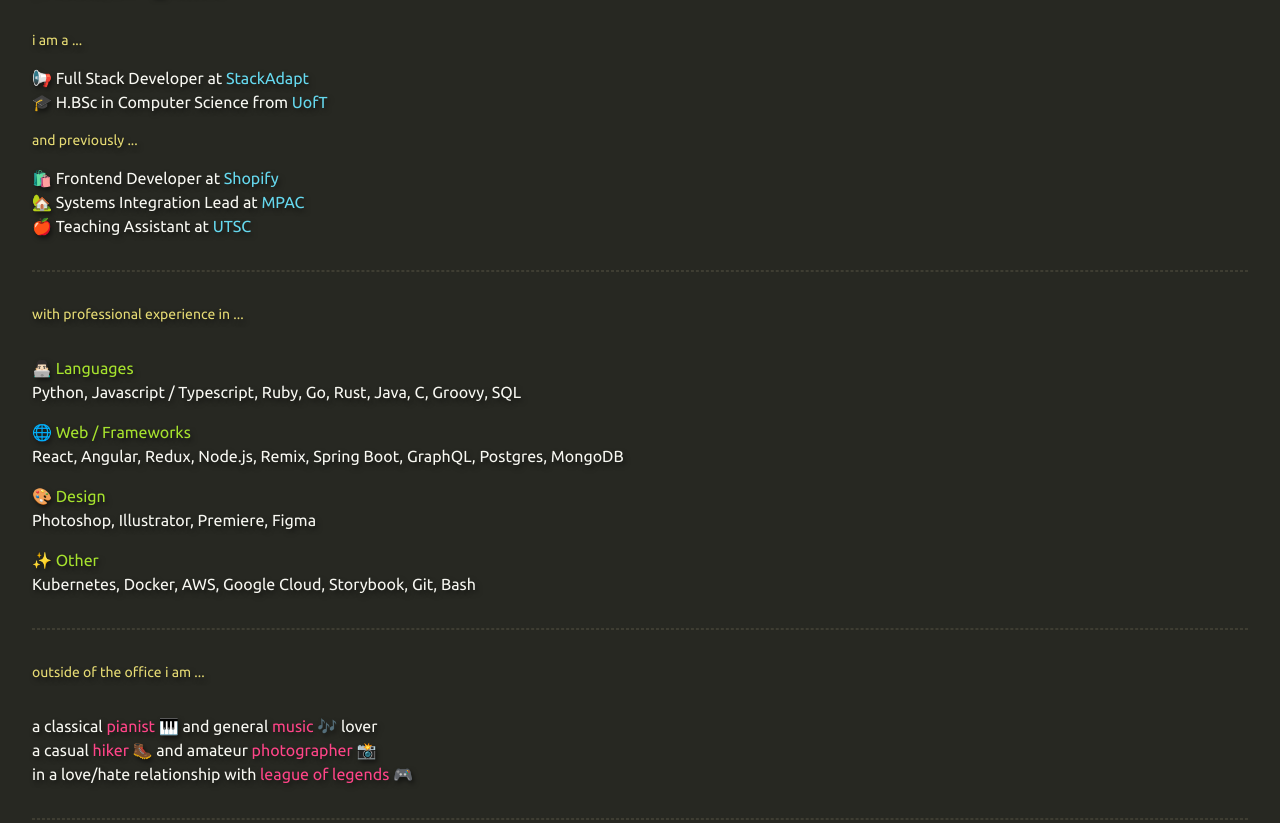
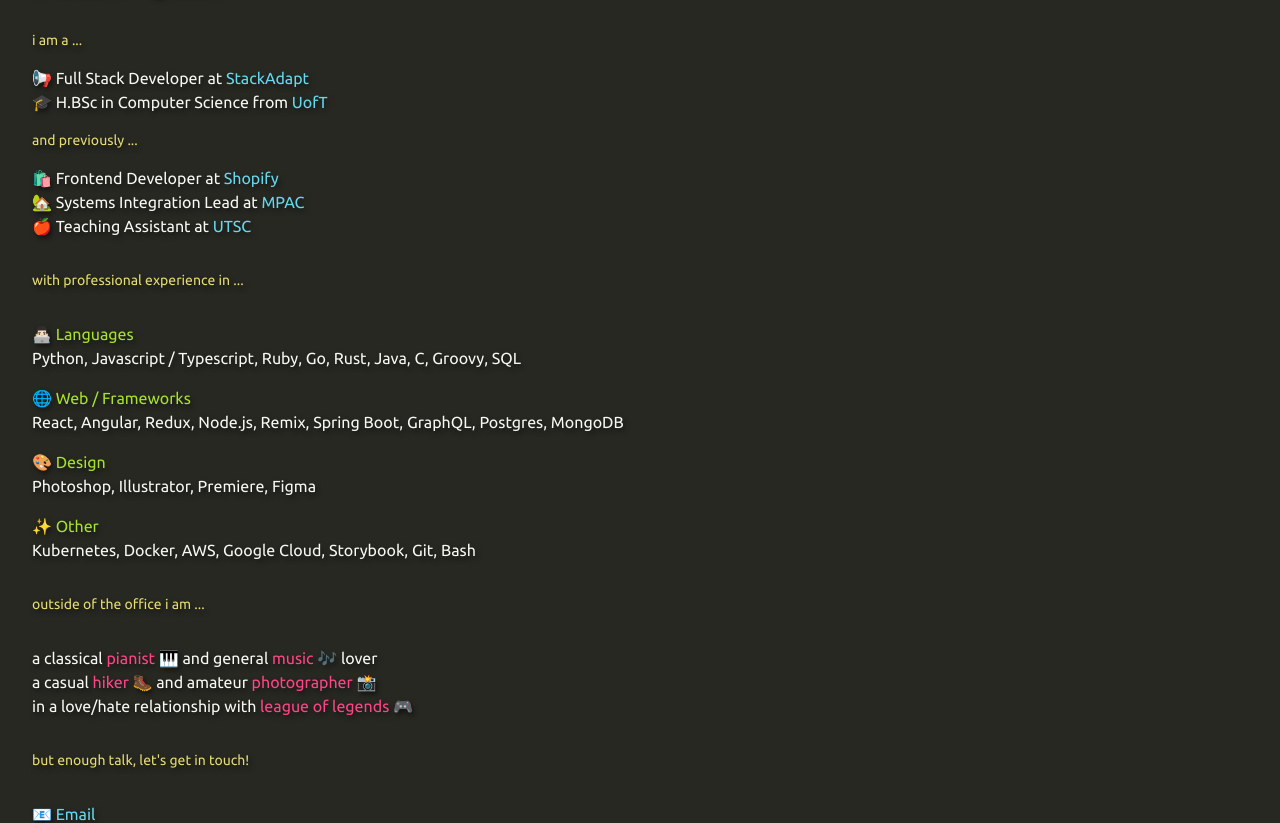
Before and after one commit to MstrZhang/mstrzhang.github.io, a website: page index.html in a window 1280 px wide. Shown: the part 130-953 px from the top of the page. Drawn offline with Linux system fonts and the light colour scheme.

Commit message:
adjust style

```diff
--- a/index.html
+++ b/index.html
@@ -54,7 +54,6 @@
         </div>
       </div>
     </div>
-    <hr class="border border-dashed border-t_gray mb-8" />
     <div id="technology" class="mb-8">
       <div class="text-t_yellow text-sm mb-8">with professional experience in ...</div>
       <div class="mb-4">
@@ -74,7 +73,6 @@
         <div>Kubernetes, Docker, AWS, Google Cloud, Storybook, Git, Bash</div>
       </div>
     </div>
-    <hr class="border border-dashed border-t_gray mb-8" />
     <div id="hobbies" class="mb-8">
       <div class="text-t_yellow text-sm mb-8">outside of the office i am ...</div>
       <div>
@@ -87,7 +85,6 @@
         in a love/hate relationship with <span class="text-t_red">league of legends 🎮</span>
       </div>
     </div>
-    <hr class="border border-dashed border-t_gray mb-8" />
     <div id="contact" class="mb-8">
       <div class="text-t_yellow text-sm mb-8">but enough talk, let's get in touch!</div>
       <div>
```
